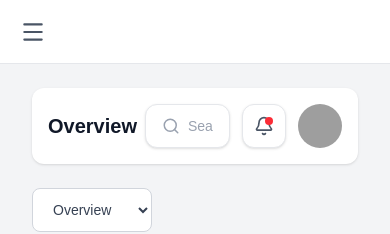
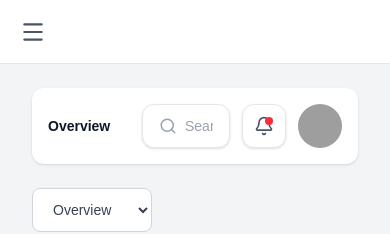
Before and after one commit to Brointech/Securevestadmin, a Next.js app: page /dashboard in a window 390 px wide. Shown: the top 234 px of the page. Built offline with nearby package versions, Linux system fonts and the light colour scheme; grey boxes are pictures that could not be loaded.

Commit message:
New commit

```diff
--- a/app/dashboard/layout.tsx
+++ b/app/dashboard/layout.tsx
@@ -18,6 +18,29 @@
 //   );
 // }
 
+// import Sidebar from "@/components/dashboard/sidebar";
+
+// export default function DashboardLayout({
+//   children,
+// }: {
+//   children: React.ReactNode;
+// }) {
+//   return (
+//     <main className="flex min-h-screen w-full bg-gray-100">
+//       {/* Sidebar */}
+//       <Sidebar />
+
+//       {/* Main */}
+//       <section className="flex-1 lg:ml-27 min-w-0">
+//         {/* Dashboard Container */}
+//         <div className="w-full max-w-[1792px] mx-auto px-4 sm:px-6 lg:px-8 box-border">
+//           <div className="space-y-6 py-6 lg:py-4">{children}</div>
+//         </div>
+//       </section>
+//     </main>
+//   );
+// }
+
 import Sidebar from "@/components/dashboard/sidebar";
 
 export default function DashboardLayout({
@@ -26,14 +49,13 @@ export default function DashboardLayout({
   children: React.ReactNode;
 }) {
   return (
-    <main className="flex min-h-screen w-full bg-gray-100">
+    <main className="min-h-screen w-full bg-gray-100">
       {/* Sidebar */}
       <Sidebar />
 
-      {/* Main */}
-      <section className="flex-1 lg:ml-27 min-w-0">
-        {/* Dashboard Container */}
-        <div className="w-full max-w-[1792px] mx-auto px-4 sm:px-6 lg:px-8 box-border">
+      {/* Main Dashboard Area */}
+      <section className="min-w-0 lg:ml-24">
+        <div className="w-full max-w-[1280px] px-4 sm:px-6 lg:px-8">
           <div className="space-y-6 py-6 lg:py-4">{children}</div>
         </div>
       </section>
--- a/components/dashboard/header.tsx
+++ b/components/dashboard/header.tsx
@@ -5,10 +5,10 @@ import { Bell, Download, Search } from "lucide-react";
 export default function Header() {
   return (
     <header className="w-full mt-10 sm:mt-0 ">
-      <div className="flex items-center overflow-x-hidden gap-2 mt-2 rounded-xl bg-white p-4 shadow-sm lg:flex-row lg:items-center lg:justify-between">
+      <div className="flex items-center justify-between overflow-x-hidden gap-2 mt-2 rounded-xl bg-white p-4 shadow-sm lg:flex-row lg:items-center lg:justify-between">
         {/* Left */}
         <div className="shrink-0">
-          <h2 className="text-xl font-bold text-gray-900 sm:text-2xl">
+          <h2 className="text-[14px] font-bold text-gray-900 sm:text-2xl">
             Overview
           </h2>
         </div>
```
Also changed, not shown: components/dashboard/merchantmodel.tsx (deleted, +0 -165 lines), components/dashboard/recenttransactionstable.tsx (deleted).
